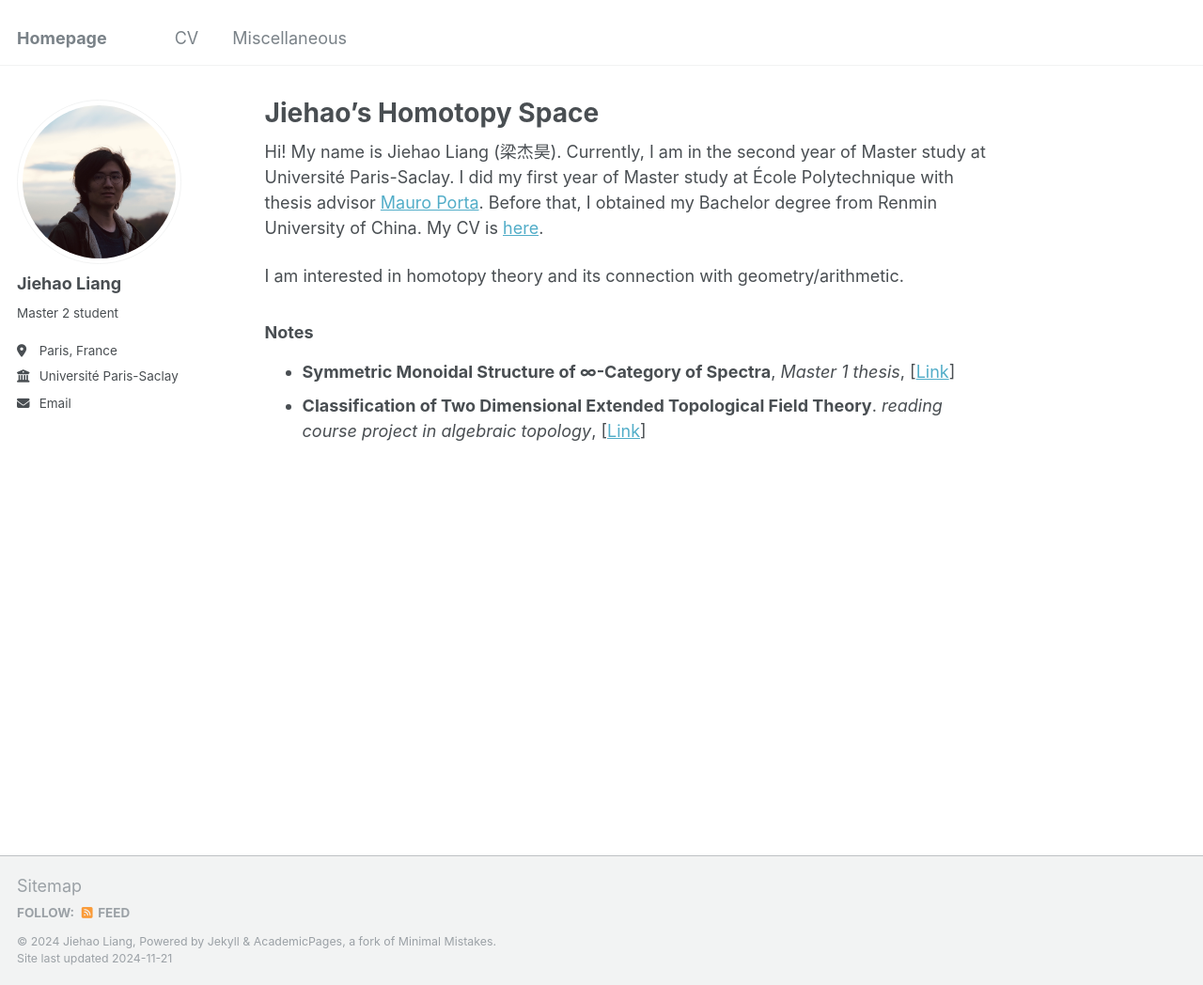
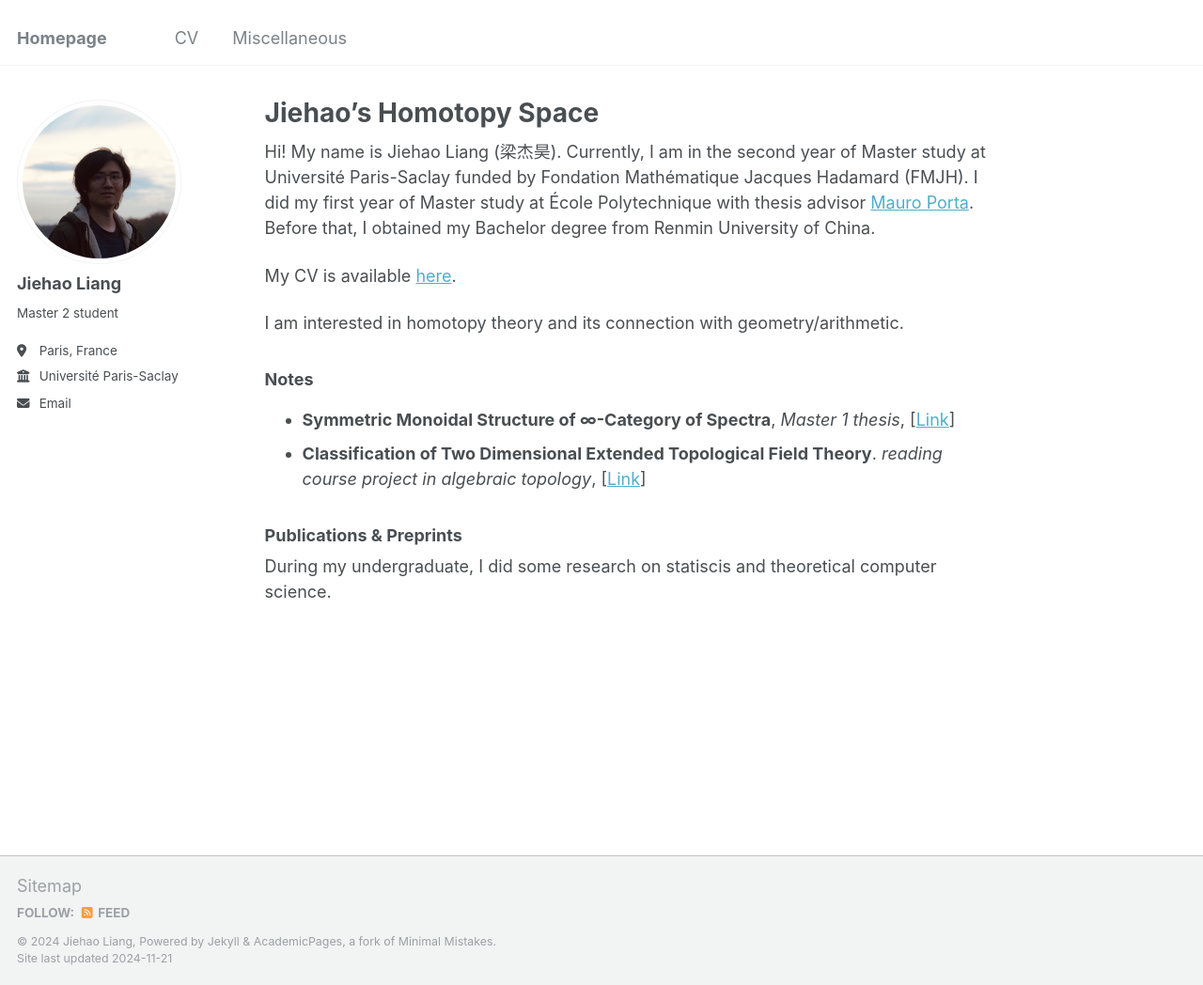
Before and after one commit to liangjiehao/liangjiehao.github.io, a Jekyll site: the page built from _pages/about.md, in a window 1280 px wide and 1048 px high. Shown: the whole window at 94% size. Built offline with Jekyll 4.4.1, drawn with Linux system fonts in a browser that asks for light colours.

Commit message:
Update about.md

```diff
--- a/_pages/about.md
+++ b/_pages/about.md
@@ -7,10 +7,15 @@ redirect_from:
   - /about.html
 ---
 
-Hi! My name is Jiehao Liang (梁杰昊). Currently, I am in the second year of Master study at Université Paris-Saclay. I did my first year of Master study at École Polytechnique with thesis advisor [Mauro Porta](https://sites.google.com/view/mauroporta). Before that, I obtained my Bachelor degree from Renmin University of China. My CV is [here]().
+Hi! My name is Jiehao Liang (梁杰昊). Currently, I am in the second year of Master study at Université Paris-Saclay funded by Fondation Mathématique Jacques Hadamard (FMJH). I did my first year of Master study at École Polytechnique with thesis advisor [Mauro Porta](https://sites.google.com/view/mauroporta). Before that, I obtained my Bachelor degree from Renmin University of China.
+
+My CV is available [here]().
 
 I am interested in homotopy theory and its connection with geometry/arithmetic.
 
 ### Notes
 * **Symmetric Monoidal Structure of ∞-Category of Spectra**, *Master 1 thesis*, [[Link]()]
 * **Classification of Two Dimensional Extended Topological Field Theory**. *reading course project in algebraic topology*, [[Link]()]
+
+### Publications & Preprints
+During my undergraduate, I did some research on statiscis and theoretical computer science.
```
